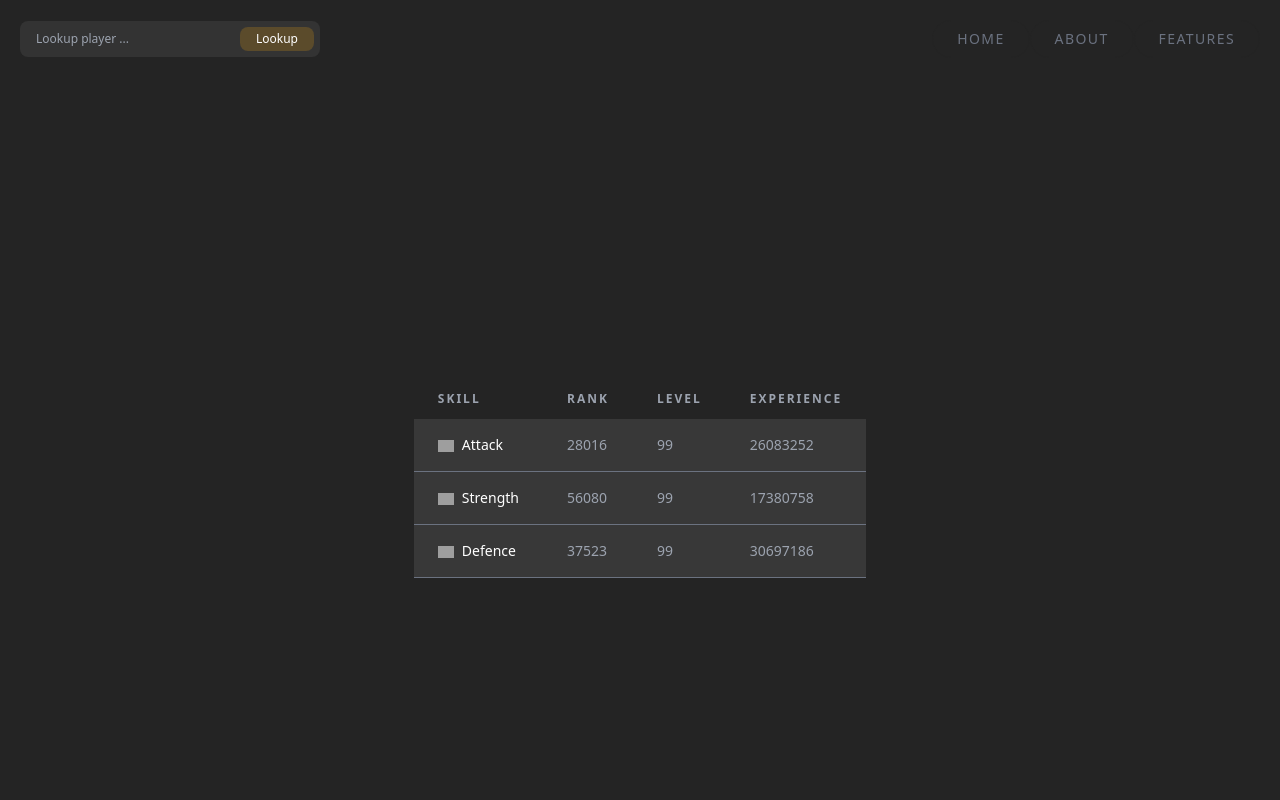
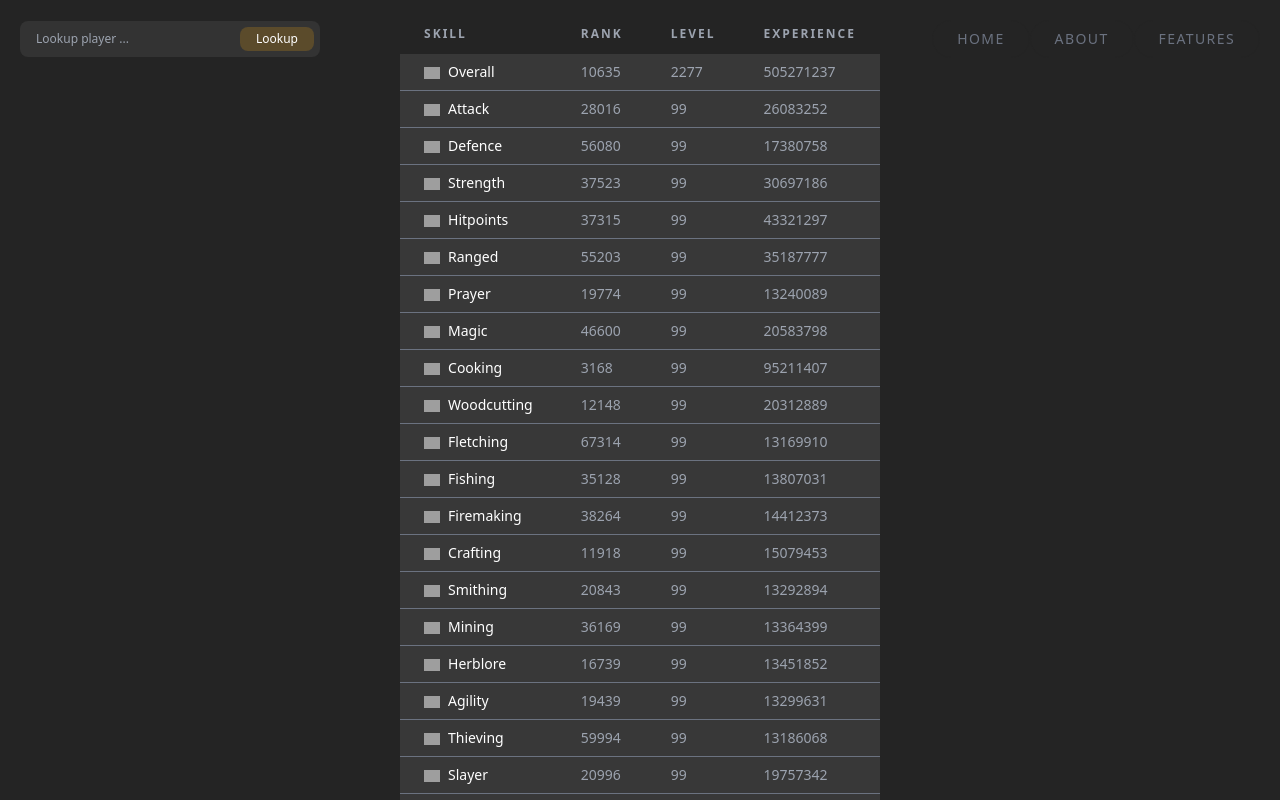
Before and after one commit to MHagenau/osrs-tracker, a Next.js app: page /userpage in a window 1280 px wide. Built offline with nearby package versions, Linux system fonts and the light colour scheme; grey boxes are pictures that could not be loaded.

Commit message:
Added dynamic table to player page

```diff
--- a/components/SkillTable.tsx
+++ b/components/SkillTable.tsx
@@ -1,8 +1,24 @@
+import { statSync } from 'fs'
 import React from 'react'
 
-type Props = {}
+type Props = {
+    stats: any
+}
 
-function SkillTable({ }: Props) {
+
+function SkillTable({ stats }: Props) {
+
+    const playerSkills: any[] = []
+
+    for (let skill in stats.skills) {
+        playerSkills.push([
+            skill,
+            stats.skills[skill].rank,
+            stats.skills[skill].level,
+            stats.skills[skill].xp
+        ])
+    }
+
   return (
     <div className=''>
         <table className='text-sm text-left text-gray-400'>
@@ -23,63 +39,27 @@ function SkillTable({ }: Props) {
                 </tr>
             </thead>
             <tbody>
-                <tr className='bg-[#383838] border-b border-gray-500'>
-                    <th scope="row" className='py-4 px-6 font-medium text-white '>
+                {playerSkills.map((value, i) => (
+                    <tr key={i} className='bg-[#383838] border-b border-gray-500'>
+                        <th key={i} scope="row" className='py-2 px-6 font-medium text-white '>
                             <div>
                                 <img className="w-4 h-4 inline object-scale-down"
-                                src="https://oldschool.runescape.wiki/images/Attack_icon_%28detail%29.png?a4903"
-                                alt="Attack" />
-                            <p className='inline pl-2'>Attack</p>
+                                    src='https://oldschool.runescape.wiki/images/Attack_icon_%28detail%29.png?a4903'
+                                    alt="${playerSkills[i][0]}" />
+                                <p className='inline pl-2'>{playerSkills[i][0].charAt(0).toUpperCase() + playerSkills[i][0].slice(1)}</p>
                             </div>
                         </th>
-                    <td className='py-4 px-6'>
-                        28016
+                        <td key={i} className='py-2 px-6'>
+                            {playerSkills[i][1]}
                         </td>
-                    <td className='py-4 px-6'>
-                        99
+                        <td key={i} className='py-2 px-6'>
+                            {playerSkills[i][2]}
                         </td>
-                    <td className='py-4 px-6'>
-                        26083252
+                        <td key={i} className='py-2 px-6'>
+                            {playerSkills[i][3]}
                         </td>
                     </tr>
-                <tr className='bg-[#383838] border-b border-gray-500'>
-                    <th scope="row" className='py-4 px-6 font-medium text-white'>
-                        <div>
-                            <img className="w-4 h-4 inline object-scale-down"
-                                src="https://oldschool.runescape.wiki/images/Strength_icon_%28detail%29.png?a4903"
-                                alt="Attack" />
-                            <p className='inline pl-2'>Strength</p>
-                        </div>
-                    </th>
-                    <td className='py-4 px-6'>
-                        56080
-                    </td>
-                    <td className='py-4 px-6'>
-                        99
-                    </td>
-                    <td className='py-4 px-6'>
-                        17380758
-                    </td>
-                </tr>
-                <tr className='bg-[#383838] border-b border-gray-500'>
-                    <th scope="row" className='py-4 px-6 font-medium text-white'>
-                        <div>
-                            <img className="w-4 h-4 inline object-scale-down"
-                                src="https://oldschool.runescape.wiki/images/Defence_icon_%28detail%29.png?a4903"
-                                alt="Attack" />
-                            <p className='inline pl-2'>Defence</p>
-                        </div>
-                    </th>
-                    <td className='py-4 px-6'>
-                        37523
-                    </td>
-                    <td className='py-4 px-6'>
-                        99
-                    </td>
-                    <td className='py-4 px-6'>
-                        30697186
-                    </td>
-                </tr>
+                ))}
             </tbody>
         </table>
     </div>
--- /dev/null
+++ b/components/SkillTable_old.tsx
@@ -0,0 +1,91 @@
+import React from 'react'
+
+type Props = {
+    stats: object
+}
+
+function SkillTable({ stats }: Props) {
+  return (
+    <div className=''>
+        <table className='text-sm text-left text-gray-400'>
+            <thead className='text-xs uppercase dark:bg-[#1f1f1f] tracking-[2px]'>
+                <tr>
+                    <th scope='col' className='py-3 px-6'>
+                        Skill
+                    </th>
+                    <th scope='col' className='py-3 px-6'>
+                        Rank
+                    </th>
+                    <th scope='col' className='py-3 px-6'>
+                        Level
+                    </th>
+                    <th scope='col' className='py-3 px-6'>
+                        Experience
+                    </th>
+                </tr>
+            </thead>
+            <tbody>
+                <tr className='bg-[#383838] border-b border-gray-500'>
+                        <th scope="row" className='py-4 px-6 font-medium text-white '>
+                            <div>
+                                <img className="w-4 h-4 inline object-scale-down"
+                                    src="https://oldschool.runescape.wiki/images/Attack_icon_%28detail%29.png?a4903"
+                                    alt="Attack" />
+                                <p className='inline pl-2'>Attack</p>
+                            </div>
+                        </th>
+                        <td className='py-4 px-6'>
+                            28016
+                        </td>
+                        <td className='py-4 px-6'>
+                            99
+                        </td>
+                        <td className='py-4 px-6'>
+                            26083252
+                        </td>
+                </tr>
+                <tr className='bg-[#383838] border-b border-gray-500'>
+                    <th scope="row" className='py-4 px-6 font-medium text-white'>
+                        <div>
+                            <img className="w-4 h-4 inline object-scale-down"
+                                src="https://oldschool.runescape.wiki/images/Strength_icon_%28detail%29.png?a4903"
+                                alt="Attack" />
+                            <p className='inline pl-2'>Strength</p>
+                        </div>
+                    </th>
+                    <td className='py-4 px-6'>
+                        56080
+                    </td>
+                    <td className='py-4 px-6'>
+                        99
+                    </td>
+                    <td className='py-4 px-6'>
+                        17380758
+                    </td>
+                </tr>
+                <tr className='bg-[#383838] border-b border-gray-500'>
+                    <th scope="row" className='py-4 px-6 font-medium text-white'>
+                        <div>
+                            <img className="w-4 h-4 inline object-scale-down"
+                                src="https://oldschool.runescape.wiki/images/Defence_icon_%28detail%29.png?a4903"
+                                alt="Attack" />
+                            <p className='inline pl-2'>Defence</p>
+                        </div>
+                    </th>
+                    <td className='py-4 px-6'>
+                        37523
+                    </td>
+                    <td className='py-4 px-6'>
+                        99
+                    </td>
+                    <td className='py-4 px-6'>
+                        30697186
+                    </td>
+                </tr>
+            </tbody>
+        </table>
+    </div>
+  )
+}
+
+export default SkillTable
--- a/next.config.js
+++ b/next.config.js
@@ -1,7 +1,7 @@
 /** @type {import('next').NextConfig} */
 const nextConfig = {
-  basePath: '/osrs-tracker',
-  assetPrefix: '/osrs-tracker/',
+  /*basePath: '/osrs-tracker',*/
+  /*assetPrefix: '/osrs-tracker/',*/
   reactStrictMode: true,
   swcMinify: true,
   images: {
--- a/pages/userpage.tsx
+++ b/pages/userpage.tsx
@@ -2,9 +2,7 @@ import type { NextPage } from 'next'
 import Head from 'next/head'
 import Header from '../components/Header';
 import SkillTable from '../components/SkillTable';
-import statsJson from '../json_response.json';
-
-
+import statsJson from '../json_response.json' assert {type: "json"};
 
 const PlayerPage: NextPage = () => {
   return (
@@ -16,7 +14,7 @@ const PlayerPage: NextPage = () => {
       <Header />
 
       <div className='h-screen flex items-center justify-center'>
-        <SkillTable />
+        <SkillTable stats={statsJson}/>
       </div>
 
 
```
Lines whose indentation alone changed are shown as unchanged.
